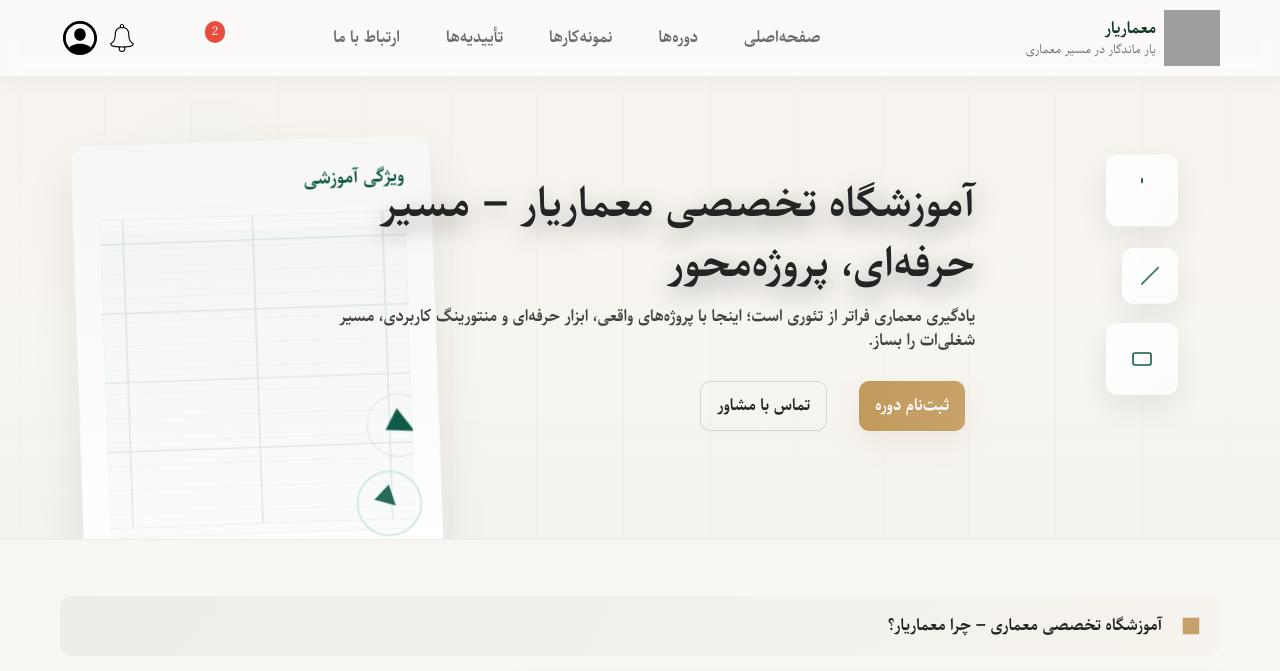
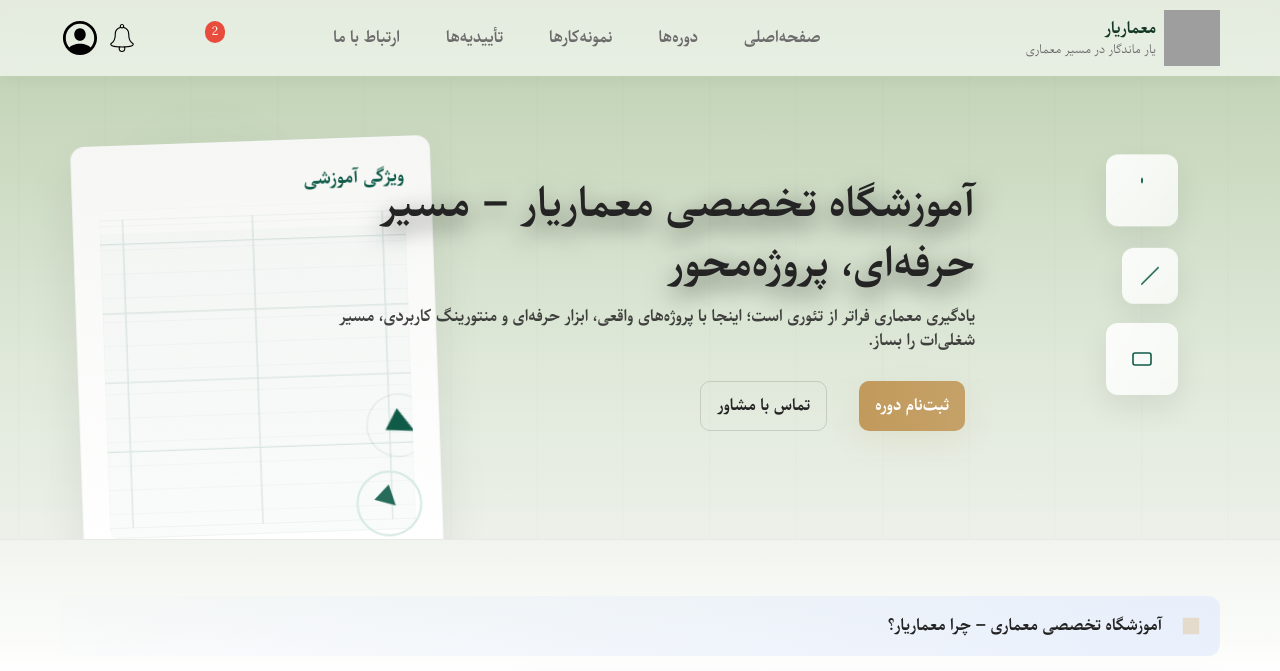
Before and after one commit to setayesh-msh/Memaryar_Academy, a website: page index.html in a window 1280 px wide. Shown: the top 671 px of the page. Drawn offline with Linux system fonts and the light colour scheme; grey boxes are pictures that could not be loaded.

Commit message:
تغییر رنگها

```diff
--- a/index.html
+++ b/index.html
@@ -102,7 +102,7 @@
   <!-- معرفی آموزشگاه (بلور و خطوط) -->
   <section class="container-section container" id="about">
     <div class="section-title" role="heading" aria-level="2">
-      <svg width="22" height="22" viewBox="0 0 24 24" style="opacity:.9;margin-left:6px"><path d="M3 3h18v18H3z" fill="#c1995b"/></svg>
+      <svg width="22" height="22" viewBox="0 0 24 24" style="opacity:.9;margin-left:6px"><path d="M3 3h18v18H3z" fill="#e4d9c7"/></svg>
       <strong>آموزشگاه تخصصی معماری — چرا معماریار؟</strong>
     </div>
 
--- a/style/style.css
+++ b/style/style.css
@@ -37,7 +37,7 @@
 
  /* تنظیمات پالت و فونت  */
 :root{
-  --bg: #f6f3ee;
+  --bg: #bccfaf;
   --cream: #efe8dd;
   --green-dark: #0f5b48;
   --green-mid: #4f8a6b;
@@ -55,7 +55,7 @@
   src: url('./font/Parastoo.woff2') format('woff2');
   font-display: swap;
 }
-body{ font-family: ParastooLocal, "Vazirmatn", "Shabnam", system-ui, sans-serif; margin:0; background: linear-gradient(180deg,var(--bg),#fff 60%); color:#222; -webkit-font-smoothing:antialiased; -moz-osx-font-smoothing:grayscale; }
+body{ font-family: ParastooLocal, "Vazirmatn", "Shabnam", system-ui, sans-serif; margin:0; background: linear-gradient(180deg,var(--bg),#fff 19%); color:#222; -webkit-font-smoothing:antialiased; -moz-osx-font-smoothing:grayscale; }
 
 /* ریست ساده */
 *{ box-sizing:border-box; }
@@ -123,13 +123,13 @@ nav.mainnav a:hover{ background:rgba(15,91,72,0.06); color:var(--green-dark); tr
 
 /* HERO CONTENT */
 .hero .hero-left{ z-index:4; width:58%; padding:48px 36px; }
-.hero h1{ font-size:40px; margin:0 0 10px; color:#252424; text-shadow:0 8px 26px rgba(10,20,10,0.4); letter-spacing:0.6px; font-weight:800; }
+.hero h1{ font-size:40px; margin:0 0 10px; color:#252424; text-shadow:0 8px 26px rgba(10,20,10,0.6); letter-spacing:0.6px; font-weight:800; }
 .hero p{ color:rgba(37,36,36,0.9); margin:0 0 18px; opacity:.95; font-weight:600; }
 .hero .ctas{ display:flex; gap:12px; }
 .btn{
   background:transparent; border:1px solid rgba(76, 76, 76, 0.18); color:#252424; padding:12px 16px; border-radius:10px; cursor:pointer; font-weight:700; transition:all var(--transition);
 }
-.btn.primary{ background: linear-gradient(90deg,var(--accent), rgba(193,153,91,0.9)); color:#fff; border:0; box-shadow:0 10px 30px rgba(193,153,91,0.12); }
+.btn.primary{ background: linear-gradient(90deg,var(--accent), #c1995be6); color:#fff; border:0; box-shadow:0 10px 30px rgba(193,153,91,0.12); }
 .btn:hover{ transform:translateY(-6px); }
 
 /* hero right: big blueprint card */
@@ -149,7 +149,7 @@ nav.mainnav a:hover{ background:rgba(15,91,72,0.06); color:var(--green-dark); tr
 
 /* SECTIONS */
 .section-title{
-  display:flex; align-items:center; gap:12px; padding:18px; background:linear-gradient(90deg,rgba(79,138,107,0.08), rgba(193,153,91,0.04)); border-radius:12px; margin-bottom:18px;
+  display:flex; align-items:center; gap:12px; padding:18px; background:linear-gradient(90deg,#e4ecfc14, #e4ecfcc7); border-radius:12px; margin-bottom:18px;
 }
 .container-section{ padding:56px 20px; }
 
```
Also changed, not shown: dist/output.css.
